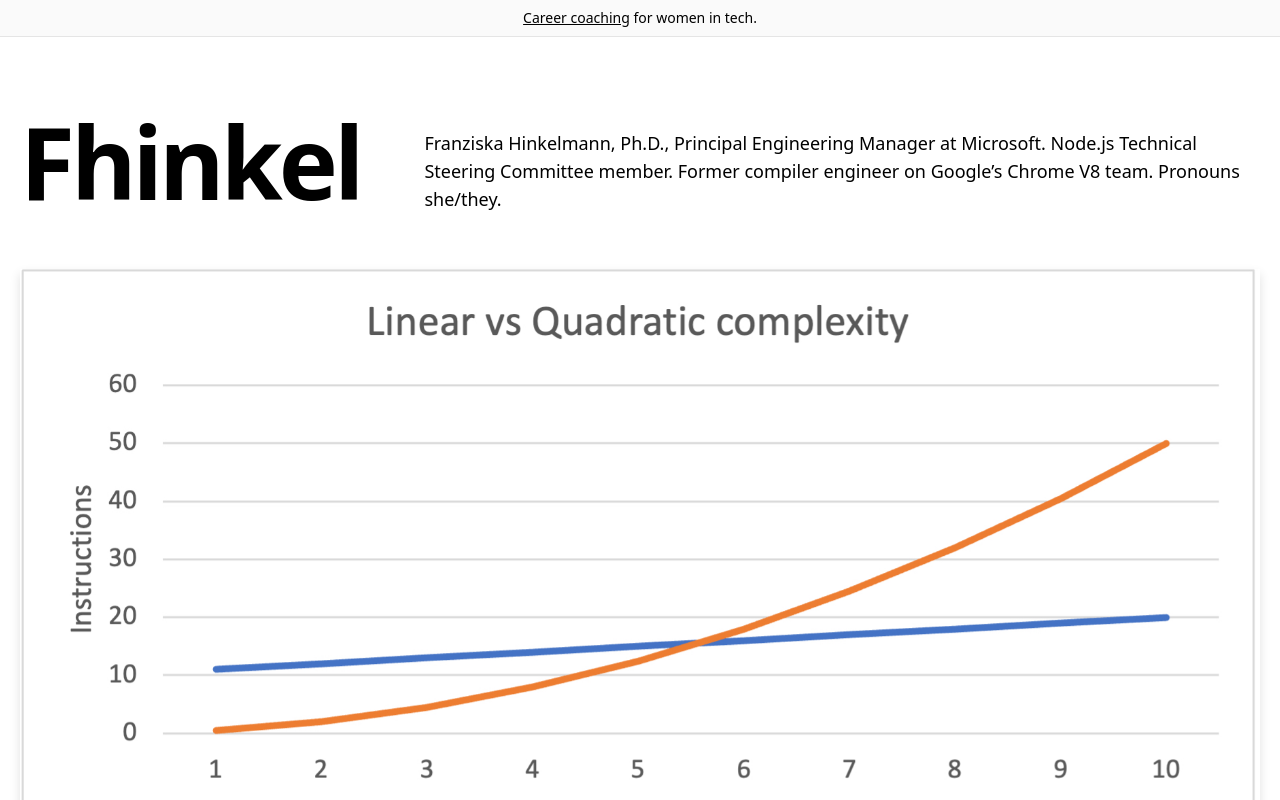
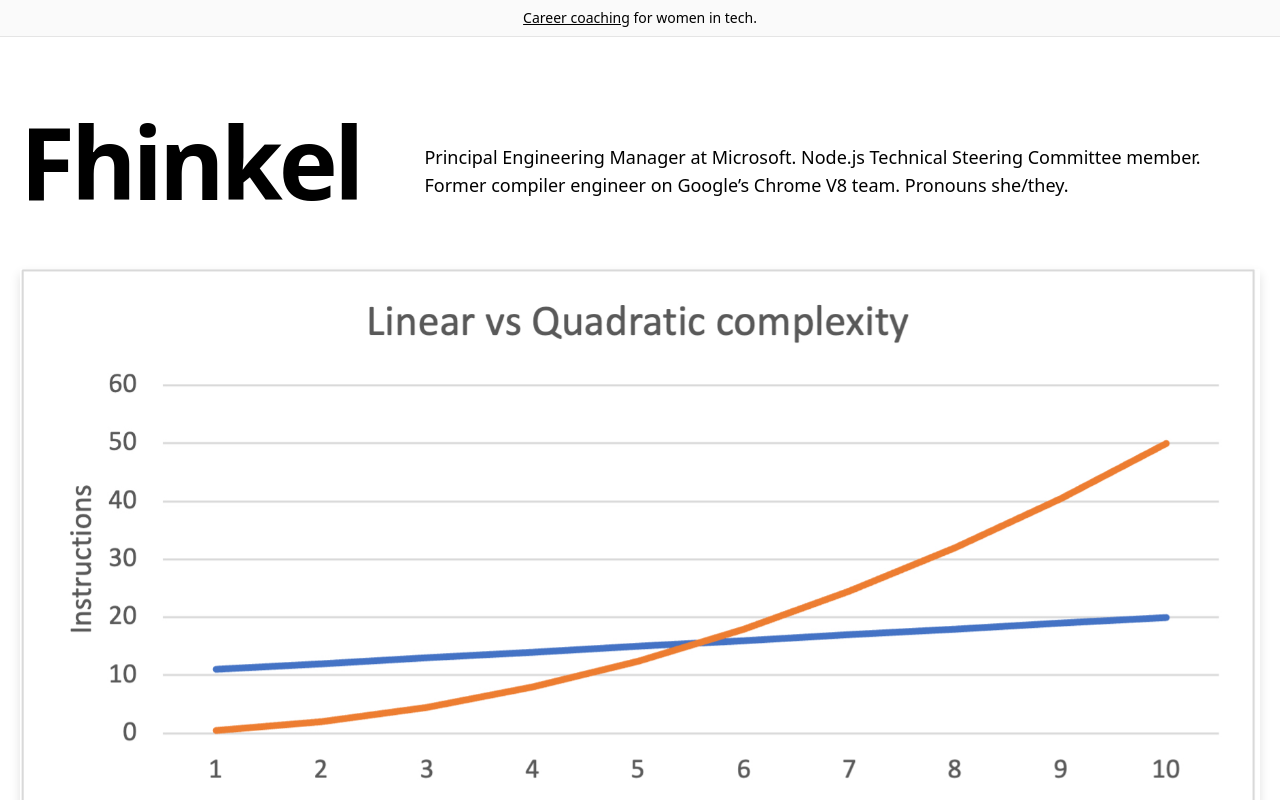
Before and after one commit to fhinkel/blog, a Next.js app: page / in a window 1280 px wide. Shown: the top 800 px of the page. Built offline with nearby package versions, Linux system fonts and the light colour scheme.

Commit message:
Remove name from Intro

```diff
--- a/components/intro.tsx
+++ b/components/intro.tsx
@@ -9,7 +9,7 @@ const Intro = () => {
         </Link>
       </h1>
       <h4 className="text-center md:text-left text-lg mt-5 md:pl-8">
-        Franziska Hinkelmann, Ph.D., Principal Engineering Manager at Microsoft. Node.js Technical
+        Principal Engineering Manager at Microsoft. Node.js Technical
         Steering Committee member. Former compiler engineer on Google’s Chrome V8 team. Pronouns she/they.
       </h4>
     </section>
```
